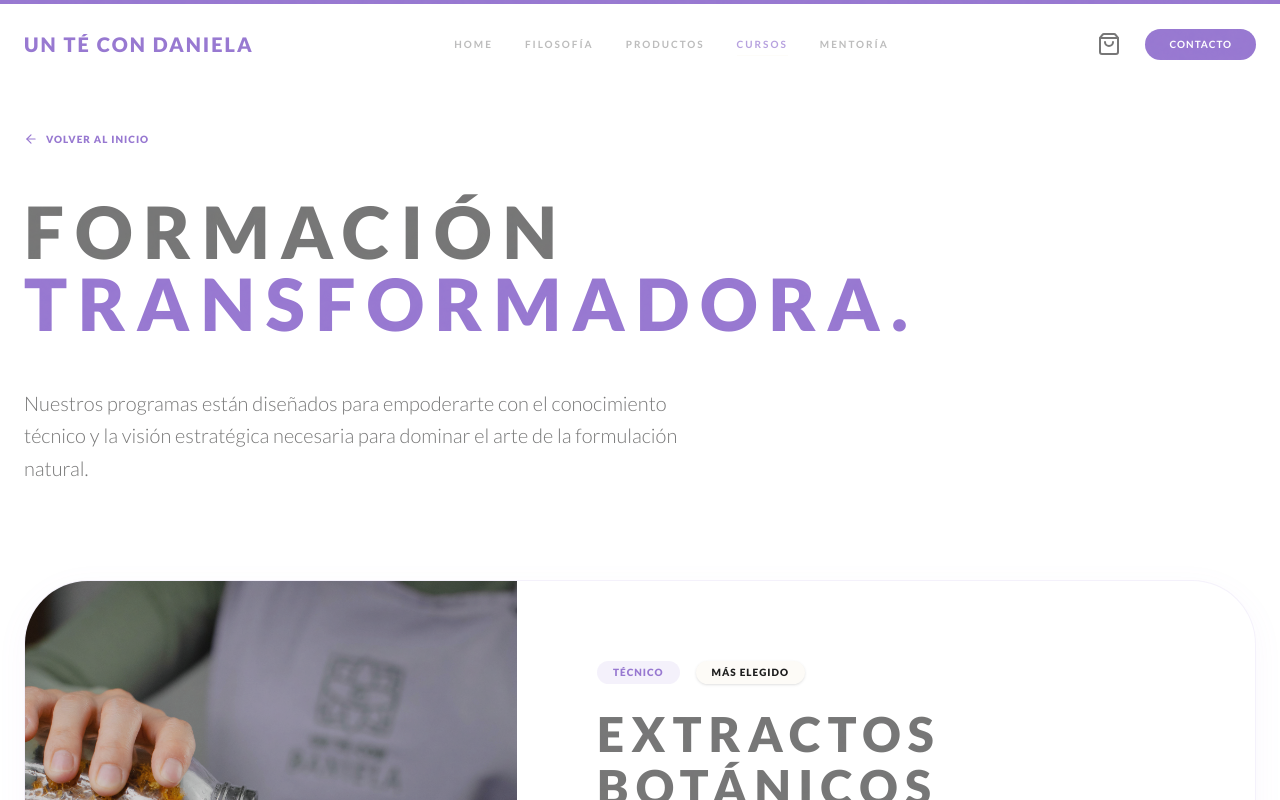
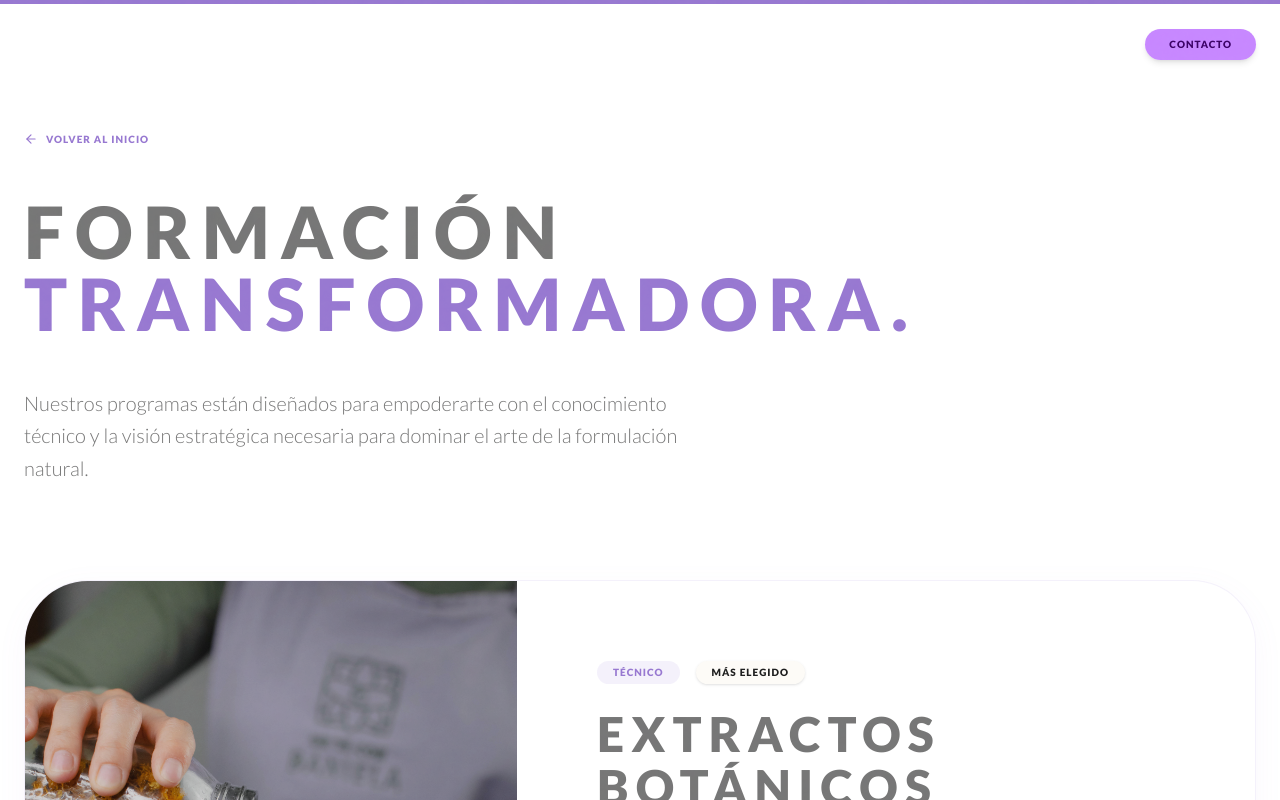
Before and after one commit to mundoreweb/un-te-con-daniela, a React (Vite) app: page /cursos in a window 1280 px wide. Shown: the top 800 px of the page. Built offline with nearby package versions, Linux system fonts and the light colour scheme; no server answers.

Commit message:
style: actualizar fondo gris y mejorar contraste del navbar

```diff
--- a/src/components/Hero.tsx
+++ b/src/components/Hero.tsx
@@ -1,16 +1,18 @@
-import React from 'react';
+import React from "react";
 import { motion } from "motion/react";
 
 export function Hero({ onContact }: { onContact: () => void }) {
   return (
-    <section id="top" className="relative flex min-h-screen items-center overflow-hidden px-6 lg:px-12 pt-36 pb-24 bg-[#120f18] text-white">
+    <section
+      id="top"
+      className="relative flex min-h-screen items-center overflow-hidden px-6 lg:px-12 pt-36 pb-24 bg-[#120f18] text-white"
+    >
 
-      {/* Fondo base oscuro y atmósfera general */}
-      <div className="absolute inset-0 z-0 bg-[#26222e]" />
+      {/* Con opacidad al 90% por si quieres suavizarlo un poco más */}
+      <div className="absolute inset-0 z-0 bg-[#7a7a7a]/90" />
 
       {/* Contenedor principal con grid de 2 columnas */}
       <div className="relative z-10 mx-auto w-full max-w-7xl grid grid-cols-1 lg:grid-cols-12 gap-12 items-center">
-
         {/* COLUMNA IZQUIERDA: Textos limpios y estilizados (Estándar Hero1.png) */}
         <div className="lg:col-span-6 space-y-6">
           <motion.span
@@ -28,7 +30,8 @@ export function Hero({ onContact }: { onContact: () => void }) {
             transition={{ duration: 0.9, delay: 0.1, ease: [0.22, 1, 0.36, 1] }}
             className="text-4xl sm:text-5xl lg:text-6xl font-extrabold tracking-tight leading-[1.1]"
           >
-            Lo esencial para tu <span className="text-[#d8b4fe]">belleza</span> y cuidado personal.
+            Lo esencial para tu <span className="text-[#d8b4fe]">belleza</span>{" "}
+            y cuidado personal.
           </motion.h1>
 
           <motion.p
@@ -37,7 +40,9 @@ export function Hero({ onContact }: { onContact: () => void }) {
             transition={{ duration: 0.8, delay: 0.25 }}
             className="text-lg text-gray-300 max-w-xl font-light leading-relaxed"
           >
-            Enseñamos a mujeres comprometidas a elaborar y usar cosmética natural de forma sostenible, a través de talleres online, productos y asesorías.
+            Enseñamos a mujeres comprometidas a elaborar y usar cosmética
+            natural de forma sostenible, a través de talleres online, productos
+            y asesorías.
           </motion.p>
 
           <motion.div
@@ -88,7 +93,6 @@ export function Hero({ onContact }: { onContact: () => void }) {
             <div className="absolute inset-0 bg-gradient-to-t from-[#120f18]/40 via-transparent to-transparent pointer-events-none" />
           </div>
         </motion.div>
-
       </div>
     </section>
   );
--- a/src/components/Navbar.tsx
+++ b/src/components/Navbar.tsx
@@ -46,16 +46,17 @@ export function Navbar() {
       >
         <div className={cn(
           "max-w-7xl mx-auto flex items-center justify-between transition-all duration-500",
-          scrolled ? "glass px-6 py-2 rounded-full shadow-lg" : "px-0"
+          scrolled ? "bg-black/30 backdrop-blur-md border border-white/15 px-6 py-2.5 rounded-full shadow-xl" : "px-0"
         )}>
           <Link to="/" className="flex items-center gap-2 z-50">
-            <span className="font-sans text-lg md:text-xl font-black uppercase tracking-widest text-brand-primary">
+            {/* 1. LOGO: Cambiado a texto blanco brillante para máximo contraste */}
+            <span className="font-sans text-lg md:text-xl font-black uppercase tracking-widest text-white hover:opacity-90 transition-opacity">
               Un Té con Daniela
             </span>
           </Link>
 
-          {/* Desktop Nav */}
-          <div className="hidden md:flex items-center gap-8 font-sans uppercase tracking-[0.2em] text-[10px] font-bold opacity-70">
+          {/* 2. MENÚ DESKTOP: Se eliminó la clase opacity-70 que opacaba los enlaces */}
+          <div className="hidden md:flex items-center gap-8 font-sans uppercase tracking-[0.2em] text-[11px] font-bold">
             <NavLink href="/">Home</NavLink>
             <NavLink href="/filosofia">Filosofía</NavLink>
             <NavLink href="/productos">Productos</NavLink>
@@ -64,11 +65,12 @@ export function Navbar() {
           </div>
 
           <div className="flex items-center gap-4 z-50">
+            {/* 3. BOTÓN CARRITO: Icono en blanco con alta legibilidad */}
             <motion.button
               whileHover={{ scale: 1.05 }}
               whileTap={{ scale: 0.95 }}
               onClick={() => setIsCartOpen(true)}
-              className="relative p-2 text-brand-secondary hover:text-brand-primary transition-colors flex items-center justify-center"
+              className="relative p-2 text-white/90 hover:text-white transition-colors flex items-center justify-center"
               aria-label="Open cart"
             >
               <ShoppingBag size={24} />
@@ -78,7 +80,7 @@ export function Navbar() {
                     initial={{ scale: 0, opacity: 0 }}
                     animate={{ scale: 1, opacity: 1 }}
                     exit={{ scale: 0, opacity: 0 }}
-                    className="absolute -top-1 -right-1 bg-brand-primary text-white text-[8px] font-black w-4 h-4 rounded-full flex items-center justify-center ring-2 ring-white"
+                    className="absolute -top-1 -right-1 bg-purple-500 text-white text-[9px] font-black w-4.5 h-4.5 rounded-full flex items-center justify-center ring-2 ring-black/40"
                   >
                     {cartItemCount}
                   </motion.span>
@@ -86,11 +88,12 @@ export function Navbar() {
               </AnimatePresence>
             </motion.button>
 
+            {/* 4. BOTÓN CONTACTO: Botón púrpura pastel visible sobre el gris */}
             <motion.button
               whileHover={{ scale: 1.05 }}
               whileTap={{ scale: 0.95 }}
               onClick={handleContactClick}
-              className="hidden md:block bg-brand-primary text-white px-6 py-2 rounded-full font-bold text-[10px] uppercase tracking-widest transition-all hover:bg-brand-secondary hover:shadow-lg hover:shadow-brand-secondary/20"
+              className="hidden md:block bg-purple-400/90 hover:bg-purple-400 text-purple-950 px-6 py-2 rounded-full font-extrabold text-[10px] uppercase tracking-widest transition-all shadow-md hover:shadow-purple-400/30"
             >
               Contacto
             </motion.button>
@@ -98,7 +101,7 @@ export function Navbar() {
             {/* Mobile Toggle */}
             <button
               onClick={() => setIsOpen(!isOpen)}
-              className="md:hidden p-2 text-brand-primary flex items-center justify-center"
+              className="md:hidden p-2 text-white flex items-center justify-center"
               aria-label="Toggle menu"
             >
               {isOpen ? <X size={28} /> : <Menu size={28} />}
@@ -115,7 +118,7 @@ export function Navbar() {
             animate={{ opacity: 1, x: 0 }}
             exit={{ opacity: 0, x: "100%" }}
             transition={{ type: "spring", damping: 25, stiffness: 200 }}
-            className="fixed inset-0 z-[40] bg-white md:hidden"
+            className="fixed inset-0 z-[40] bg-[#1a1721] text-white md:hidden"
           >
             <div className="flex flex-col h-full pt-32 pb-12 px-10">
               <div className="flex flex-col gap-8 flex-grow">
@@ -129,12 +132,12 @@ export function Navbar() {
               <div className="mt-auto">
                 <button
                   onClick={handleContactClick}
-                  className="w-full bg-brand-primary text-white py-6 rounded-2xl font-black text-xs uppercase tracking-[0.3em] flex items-center justify-center gap-4"
+                  className="w-full bg-purple-400 text-purple-950 py-5 rounded-2xl font-black text-xs uppercase tracking-[0.3em] flex items-center justify-center gap-4 shadow-lg shadow-purple-400/20"
                 >
                   Hablar ahora
                   <ArrowRight size={18} />
                 </button>
-                <p className="text-center mt-12 text-[10px] uppercase tracking-[0.4em] font-black opacity-30 text-brand-secondary">
+                <p className="text-center mt-12 text-[10px] uppercase tracking-[0.4em] font-black opacity-40 text-purple-200">
                   Inspiración • Naturaleza • Tecnología
                 </p>
               </div>
@@ -146,21 +149,23 @@ export function Navbar() {
   );
 }
 
+{/* 5. COMPONENTE NavLink: Texto blanco con sub-línea brillante al hacer hover o estar activo */}
 function NavLink({ href, children }: { href: string; children: ReactNode }) {
   const location = useLocation();
+  const isActive = location.pathname === href;
 
   return (
     <Link
       to={href}
       className={cn(
-        "group flex items-center gap-2 text-brand-secondary/70 hover:text-brand-secondary transition-colors relative",
-        location.pathname === href && "text-brand-primary"
+        "group flex items-center gap-2 transition-colors relative",
+        isActive ? "text-white font-black" : "text-white/75 hover:text-white font-semibold"
       )}
     >
       {children}
       <span className={cn(
-        "absolute -bottom-1 left-0 h-px bg-brand-wheat transition-all duration-300",
-        location.pathname === href ? "w-full" : "w-0 group-hover:w-full"
+        "absolute -bottom-1 left-0 h-[2px] bg-white transition-all duration-300",
+        isActive ? "w-full" : "w-0 group-hover:w-full"
       )} />
     </Link>
   );
@@ -180,7 +185,7 @@ function MobileNavLink({ href, children, index }: { href: string; children: Reac
         to={href}
         className={cn(
           "text-4xl font-black uppercase tracking-tighter transition-colors",
-          isActive ? "text-brand-primary" : "text-brand-secondary/40"
+          isActive ? "text-purple-300" : "text-white/40 hover:text-white/80"
         )}
       >
         {children}
```
